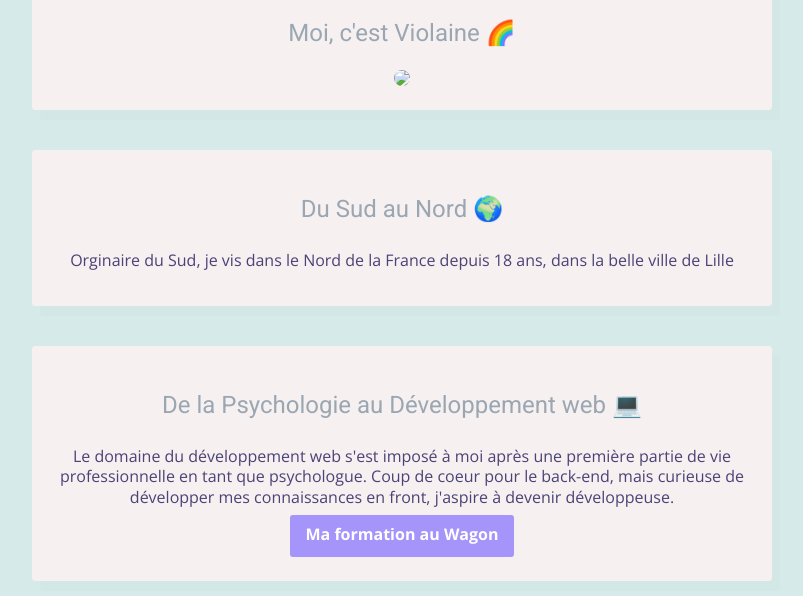
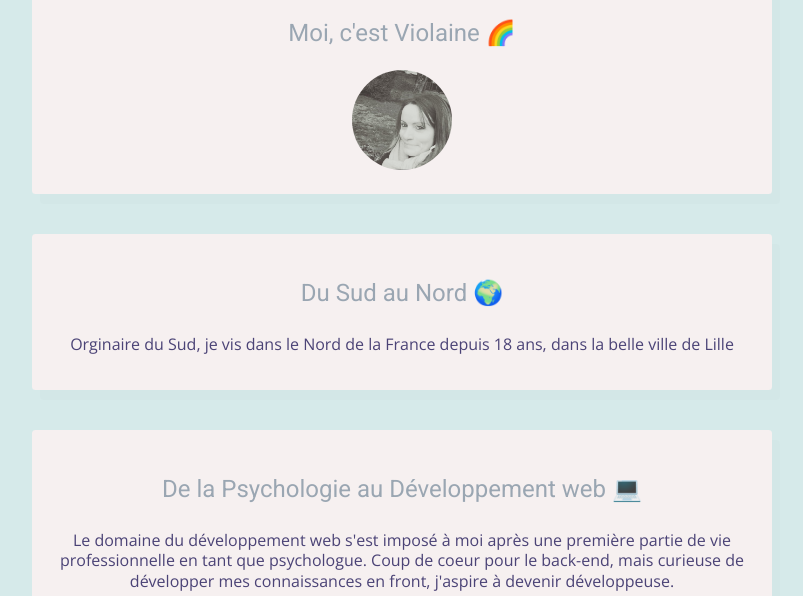
Before and after one commit to violaine66/profile, a plain HTML site: page index.html in a window 1280 px wide. Shown: the part 126-722 px from the top of the page, without its empty margins (238-1041 px from the left). Drawn offline with nearby package versions, Linux system fonts and the light colour scheme; the site is published under a folder, as on GitHub Pages, so addresses that start at the root find nothing.

Commit message:
make my profile prettier essai 2 resolution pb photo

```diff
--- a/index.html
+++ b/index.html
@@ -17,7 +17,7 @@
   <div class = "container" >
       <h1>¯`·.¸¸.·´¯`·.¸¸.Bonjour.¸¸.·`¯´·.¸¸.·`¯</h1>
       <h2>Moi, c'est Violaine 🌈</h2>
-      <img class = "img-circle" src="/images/IMG_4133.JPG" width = "100px" >
+      <img class = "img-circle" src="./images/IMG_4133.JPG" width = "100px" >
   </div>
 
   <div class = "container">
```
